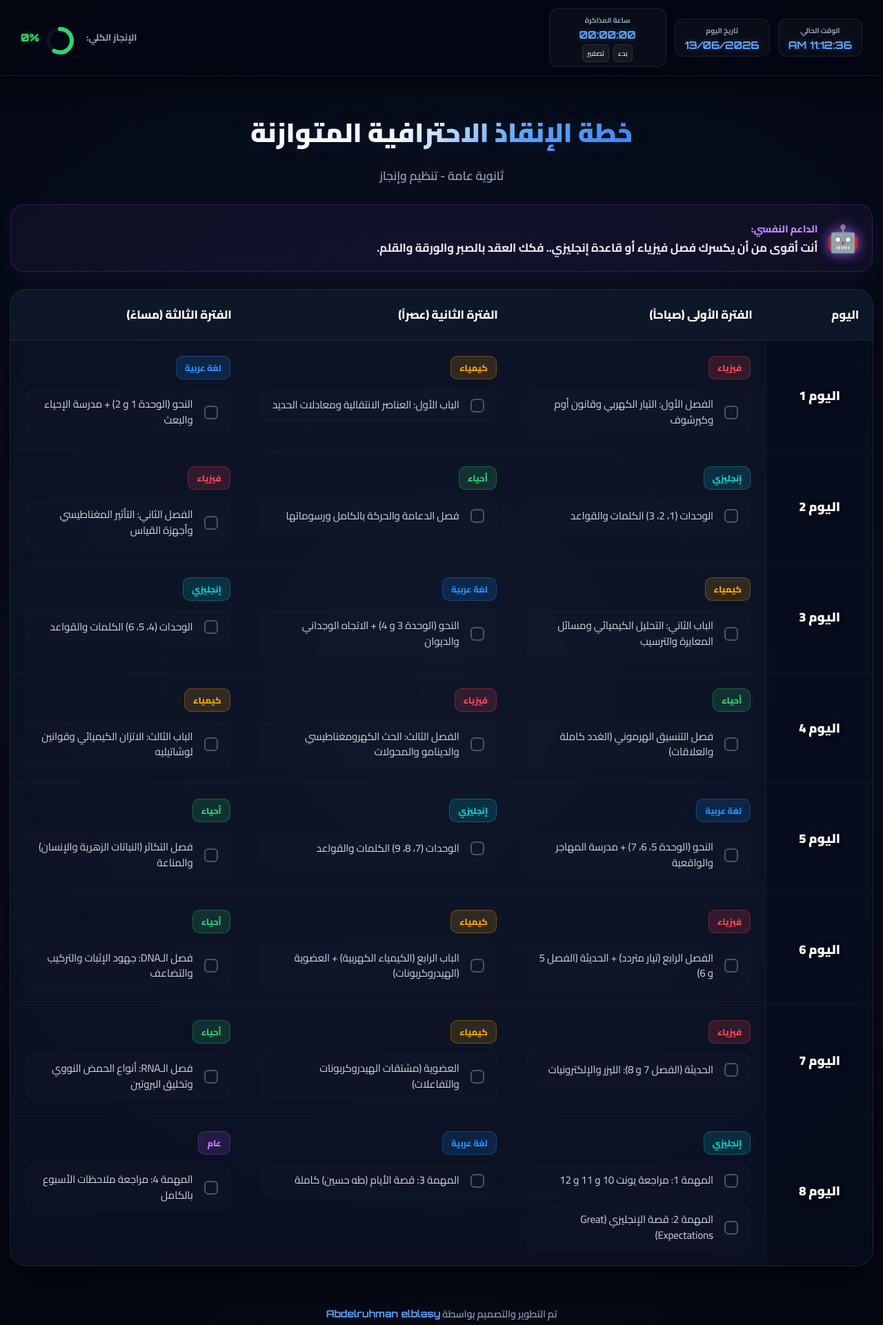
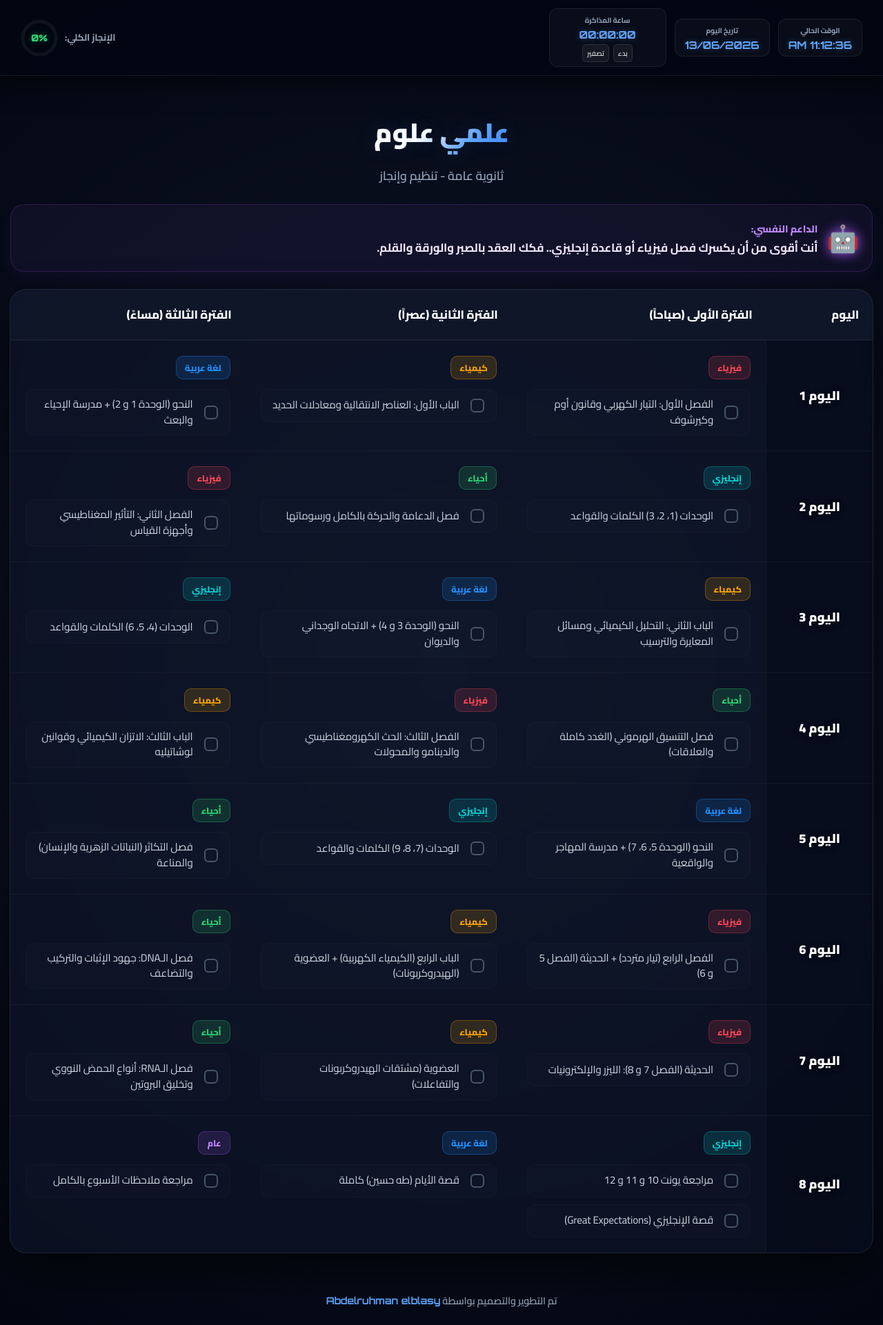
Before and after one commit to boda2639/-, a plain HTML site: page index.html in a window 1280 px wide. Shown: the top 1921 px of the page at 69% size. Drawn offline with Linux system fonts and the light colour scheme.

Commit message:
Update index.html

```diff
--- a/index.html
+++ b/index.html
@@ -159,36 +159,51 @@
             text-shadow: 0 0 10px rgba(96, 165, 250, 0.3);
             white-space: nowrap;
         }
+
+        /* تعديل وضبط حاوية الدائرة هندسياً */
         .circular-progress-container {
             display: flex;
             align-items: center;
             gap: 10px;
+            position: relative;
+        }
+        .circle-wrapper {
+            position: relative;
+            width: 54px;
+            height: 54px;
+            display: flex;
+            justify-content: center;
+            align-items: center;
         }
         .progress-circle-svg {
-            width: 48px;
-            height: 48px;
+            width: 54px;
+            height: 54px;
             transform: rotate(-90deg);
         }
         .progress-circle-bg {
             fill: none;
             stroke: rgba(255, 255, 255, 0.05);
-            stroke-width: 6;
+            stroke-width: 5;
         }
         .progress-circle-fill {
             fill: none;
             stroke: #2ed573;
-            stroke-width: 6;
+            stroke-width: 5;
             stroke-linecap: round;
-            stroke-dasharray: 170;
-            stroke-dashoffset: 170;
+            /* محيط الدائرة المحسوب بدقة لنصف قطر 24 هو 150.8 */
+            stroke-dasharray: 151;
+            stroke-dashoffset: 151;
             transition: stroke-dashoffset 0.4s ease;
         }
         .circle-text {
+            position: absolute;
             font-family: 'Orbitron', sans-serif;
-            font-size: 0.95rem;
+            font-size: 0.85rem;
             font-weight: 800;
             color: var(--accent-success);
-            text-shadow: 0 0 10px rgba(46, 213, 115, 0.4);
+            text-shadow: 0 0 8px rgba(46, 213, 115, 0.4);
+            text-align: center;
+            width: 100%;
         }
 
         .header {
@@ -388,11 +403,10 @@
         @keyframes pulseText { 0%, 100% { transform: scale(1); } 50% { transform: scale(1.02); } }
         @keyframes loadProgress { 0% { width: 0%; } 100% { width: 100%; } }
 
-        /* الشاشات المتوسطة والصغيرة (منظور الهاتف المتجاوب الذكي) */
+        /* شاشات الهاتف المتجاوبة */
         @media (max-width: 992px) {
             body { padding-top: 160px; padding-left: 10px; padding-right: 10px; }
 
-            /* إعادة هندسة الـ Dashboard لتناسب شاشة الموبايل الصغير بدون تداخل */
             .sticky-dashboard {
                 flex-direction: row;
                 padding: 10px 15px;
@@ -420,20 +434,12 @@
                 gap: 6px;
             }
             .circular-progress-container .widget-label {
-                display: none; /* إخفاء النص لتوفير مساحة للعداد المالي على الشاشات الضيقة */
-            }
-            .progress-circle-svg {
-                width: 40px;
-                height: 40px;
-            }
-            .circle-text {
-                font-size: 0.8rem;
+                display: none; /* إخفاء الكلمة المكتوبة في الموبايل لتوفير مساحة وحفظ الشكل هندسياً */
             }
 
             .header h1 { font-size: 1.8rem; }
             .header p { font-size: 0.95rem; }
 
-            /* تحويل الجدول إلى كروت وبطاقات مستقلة للموبايل */
             table, thead, tbody, th, td, tr { display: block; }
             thead { display: none; }
 
@@ -516,16 +522,18 @@
         </div>
         <div class="circular-progress-container">
             <span class="widget-label" style="font-size: 0.85rem;">الإنجاز الكلي:</span>
-            <svg class="progress-circle-svg">
-                <circle class="progress-circle-bg" cx="20" cy="20" r="17"></circle>
-                <circle class="progress-circle-fill" id="circleProgress" cx="20" cy="20" r="17" stroke-dasharray="108" stroke-dashoffset="108"></circle>
-            </svg>
-            <div class="circle-text" id="progressText">0%</div>
+            <div class="circle-wrapper">
+                <svg class="progress-circle-svg">
+                    <circle class="progress-circle-bg" cx="27" cy="27" r="24"></circle>
+                    <circle class="progress-circle-fill" id="circleProgress" cx="27" cy="27" r="24"></circle>
+                </svg>
+                <div class="circle-text" id="progressText">0%</div>
+            </div>
         </div>
     </div>
 
     <div class="header">
-        <h1>خطة الإنقاذ الاحترافية المتوازنة</h1>
+        <h1>علمي علوم</h1>
         <p>ثانوية عامة - تنظيم وإنجاز</p>
     </div>
 
@@ -808,11 +816,11 @@
                             <div class="tasks-container">
                                 <label class="task-item">
                                     <input type="checkbox">
-                                    <span>المهمة 1: مراجعة يونت 10 و 11 و 12</span>
+                                    <span> مراجعة يونت 10 و 11 و 12</span>
                                 </label>
                                 <label class="task-item">
                                     <input type="checkbox">
-                                    <span>المهمة 2: قصة الإنجليزي (Great Expectations)</span>
+                                    <span> قصة الإنجليزي (Great Expectations)</span>
                                 </label>
                             </div>
                         </div>
@@ -823,7 +831,7 @@
                             <div class="tasks-container">
                                 <label class="task-item">
                                     <input type="checkbox">
-                                    <span>المهمة 3: قصة الأيام (طه حسين) كاملة</span>
+                                    <span> قصة الأيام (طه حسين) كاملة</span>
                                 </label>
                             </div>
                         </div>
@@ -834,7 +842,7 @@
                             <div class="tasks-container">
                                 <label class="task-item">
                                     <input type="checkbox">
-                                    <span>المهمة 4: مراجعة ملاحظات الأسبوع بالكامل</span>
+                                    <span> مراجعة ملاحظات الأسبوع بالكامل</span>
                                 </label>
                             </div>
                         </div>
@@ -862,8 +870,8 @@
         const circleProgress = document.getElementById('circleProgress');
         const progressText = document.getElementById('progressText');
 
-        // محيط الدائرة للهاتف الصغير معدل ومحسوب بدقة
-        const maxCircumference = 108;
+        // محيط الدائرة المحدث بدقة لنصف القطر الجديد 24
+        const maxCircumference = 151;
 
         function updateProgress() {
             const total = checkboxes.length;
```
